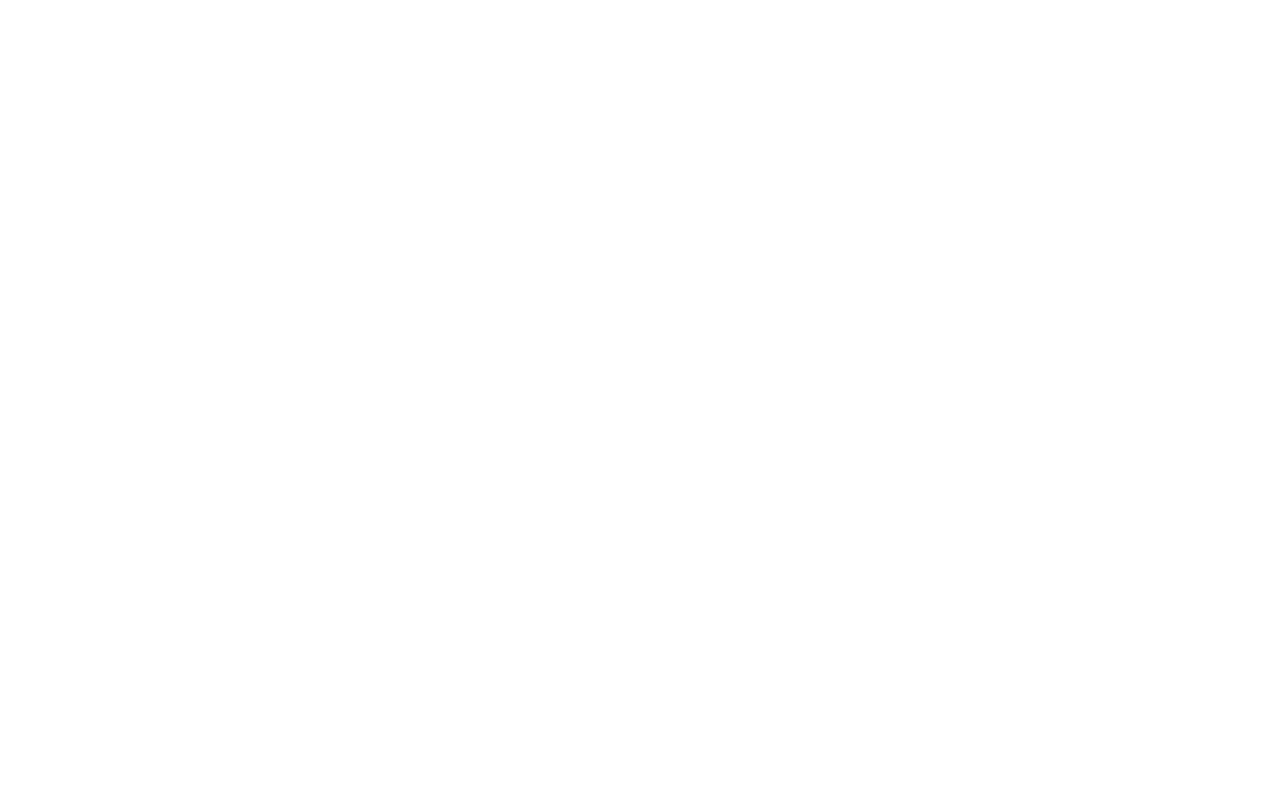
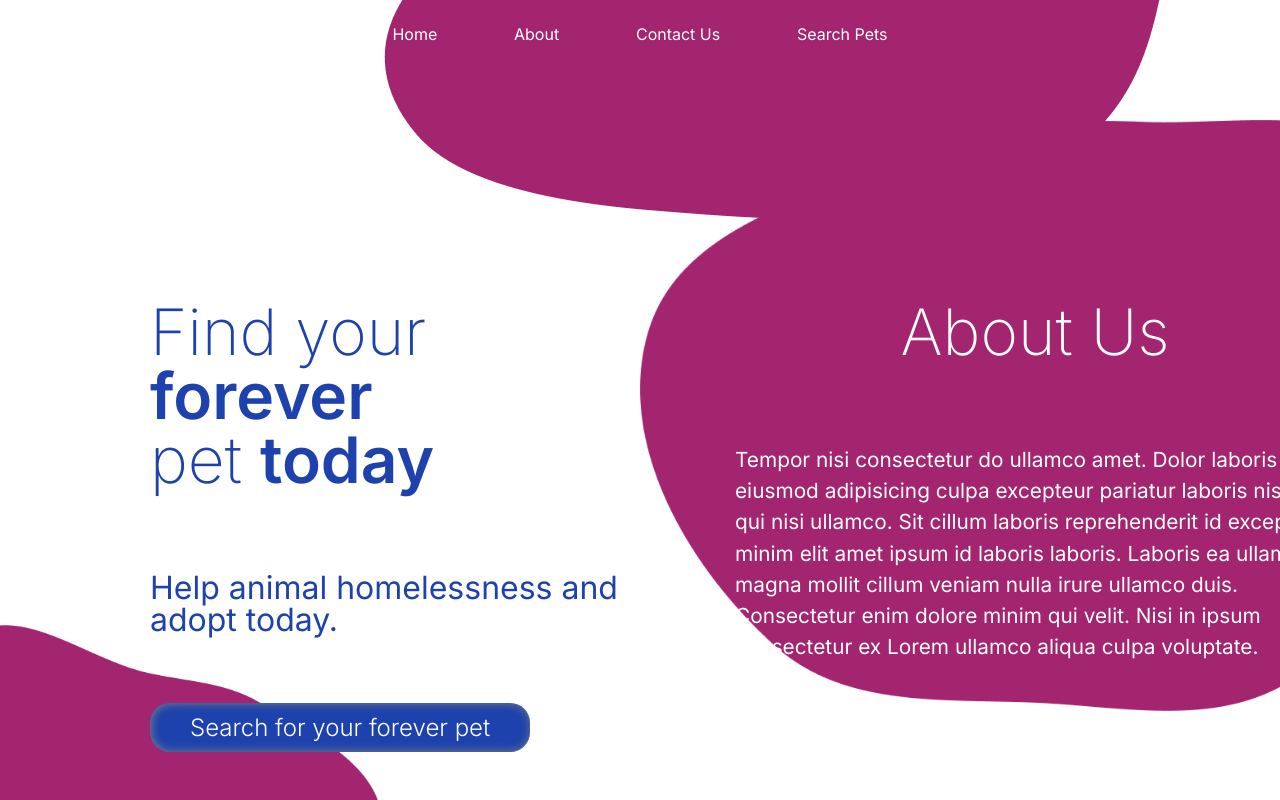
Before and after one commit to gtoutin/adopt_spot, a React (Create React App) app in the folder client/: page /about in a window 1280 px wide. Built offline with nearby package versions, Linux system fonts and the light colour scheme.

Commit message:
Completed basic about page

```diff
--- a/client/package.json
+++ b/client/package.json
@@ -2,6 +2,7 @@
   "name": "client",
   "version": "0.1.0",
   "private": true,
+  "proxy": "http://localhost:8000",
   "dependencies": {
     "@testing-library/jest-dom": "^5.16.5",
     "@testing-library/react": "^13.4.0",
--- a/client/src/components/About.js
+++ b/client/src/components/About.js
@@ -1,7 +1,147 @@
 import styled from "styled-components";
+import { NavLink } from "react-router-dom";
+
+import vectorOne from "./assets/about/VectorOne.png";
+import vectorTwo from "./assets/about/VectorTwo.png";
+import vectorThree from "./assets/about/VectorThree.png";
 
 const About = () => {
-    return ( <></> );
-}
+  return (
+    <Background>
+      <div>
+        <VectorOne src={vectorOne}></VectorOne>
+        <VectorTwo src={vectorTwo}></VectorTwo>
+        <VectorThree src={vectorThree}></VectorThree>
+      </div>
+      <Contents>
+        <DescLeft>
+          <div>
+            <Title>
+              Find your <span>forever</span>
+            </Title>
+            <Title>
+              pet <span>today</span>
+            </Title>
+          </div>
+          <div>
+            <Subtitle>Help animal homelessness and adopt today.</Subtitle>
+          </div>
+          <div>
+            <Button to={"/pets"}>Search for your forever pet</Button>
+          </div>
+        </DescLeft>
+        <DescRight>
+          <div>
+            <Title>About Us</Title>
+          </div>
+          <div>
+            <Text>
+              Tempor nisi consectetur do ullamco amet. Dolor laboris eiusmod
+              adipisicing culpa excepteur pariatur laboris nisi non qui nisi
+              ullamco. Sit cillum laboris reprehenderit id excepteur minim elit
+              amet ipsum id laboris laboris. Laboris ea ullamco magna mollit
+              cillum veniam nulla irure ullamco duis. Consectetur enim dolore
+              minim qui velit. Nisi in ipsum consectetur ex Lorem ullamco aliqua
+              culpa voluptate.
+            </Text>
+          </div>
+        </DescRight>
+      </Contents>
+    </Background>
+  );
+};
 
-export default About;<></>
+// CONTAINER STYLE
+const Background = styled.div`
+  height: 100vh;
+  width: 100vw;
+`;
+const Contents = styled.div`
+  padding: 300px 0px;
+  height: 100vh;
+  display: flex;
+  overflow: hidden;
+  font-family: "Inter", sans-serif;
+`;
+const DescRight = styled.div`
+  padding-left: 150px;
+  width: 50%;
+  display: flex;
+  flex-direction: column;
+  align-items: center;
+  color: white;
+
+  div {
+    padding-bottom: 80px;
+  }
+`;
+const DescLeft = styled.div`
+  padding-left: 150px;
+  height: 100%;
+  width: 50%;
+  color: var(--blue-mid);
+
+  div {
+    padding-bottom: 80px;
+  }
+`;
+
+// BUTTON STYLE
+const Button = styled(NavLink)`
+  border-radius: 20px;
+  padding: 10px 40px;
+  color: white;
+  background-color: var(--blue-mid);
+  box-shadow: inset 1px 0px 10px grey;
+  text-decoration: none;
+  font-family: "Inter", sans-serif;
+  font-weight: 300;
+  font-size: 1.5em;
+`;
+
+// TEXT STYLE
+const Title = styled.h1`
+  font-size: 4em;
+  font-weight: lighter;
+
+  span {
+    font-weight: bold;
+  }
+`;
+const Subtitle = styled.h2`
+  font-weight: 400;
+  font-size: 2em;
+`;
+const Text = styled.p`
+  width: 600px;
+  font-weight: 400;
+  font-size: 1.3em;
+  line-height: 1.5em;
+`;
+// VECTOR BACKGROUND
+const VectorOne = styled.img`
+  position: absolute;
+  z-index: -1;
+  left: 30%;
+  overflow: hidden;
+`;
+const VectorTwo = styled.img`
+  position: absolute;
+  z-index: -1;
+  top: 15%;
+  right: 0px;
+  width: 50%;
+  height: auto;
+  overflow: hidden;
+`;
+const VectorThree = styled.img`
+  position: absolute;
+  z-index: -1;
+  height: auto;
+  width: 30%;
+  left: 0px;
+  bottom: 0px;
+  overflow: hidden;
+`;
+
+export default About;
```
Also changed, not shown: client/src/components/assets/about/VectorOne.png (renamed from client/src/components/assets/contact/VectorOne.png).
